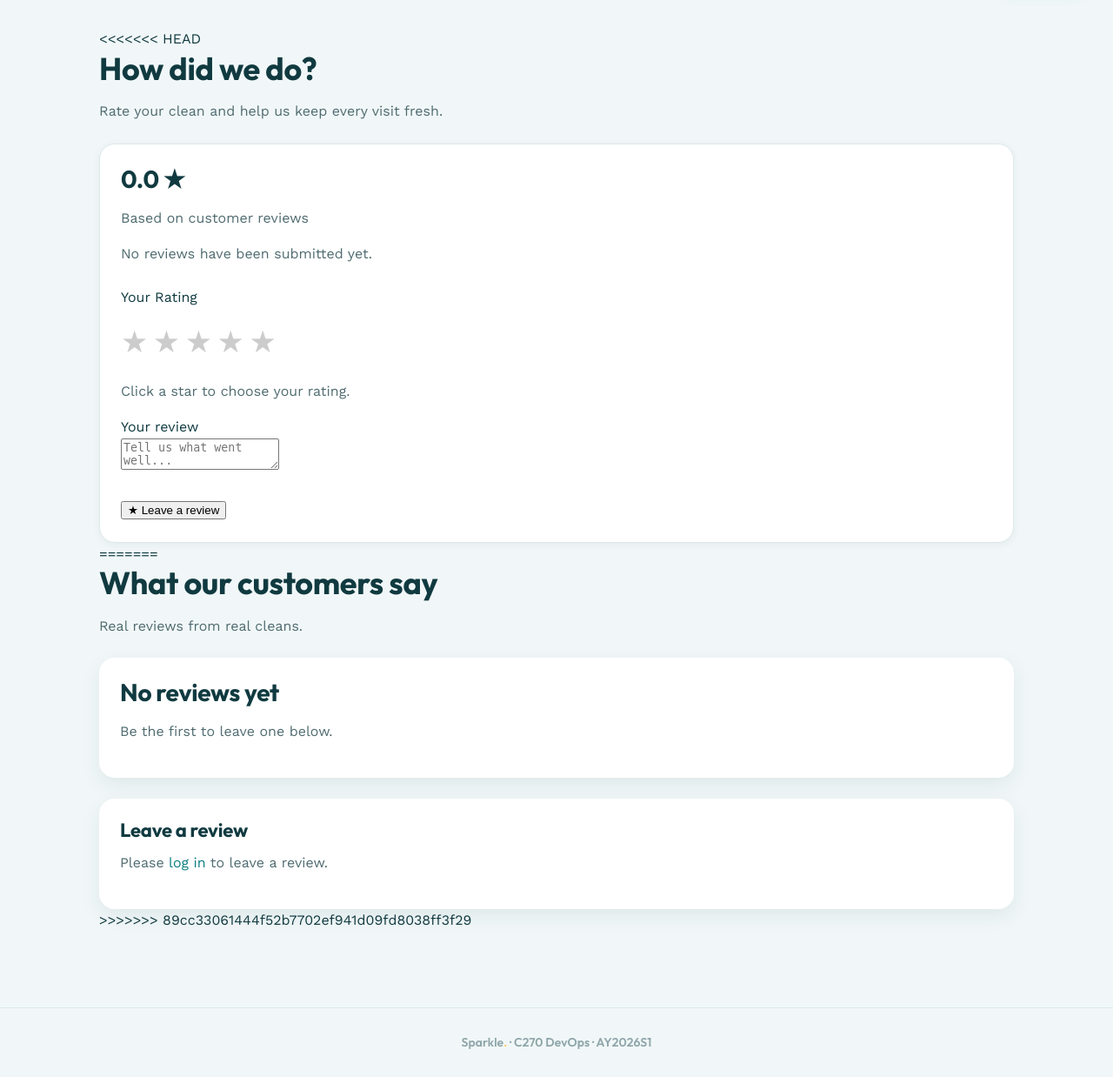
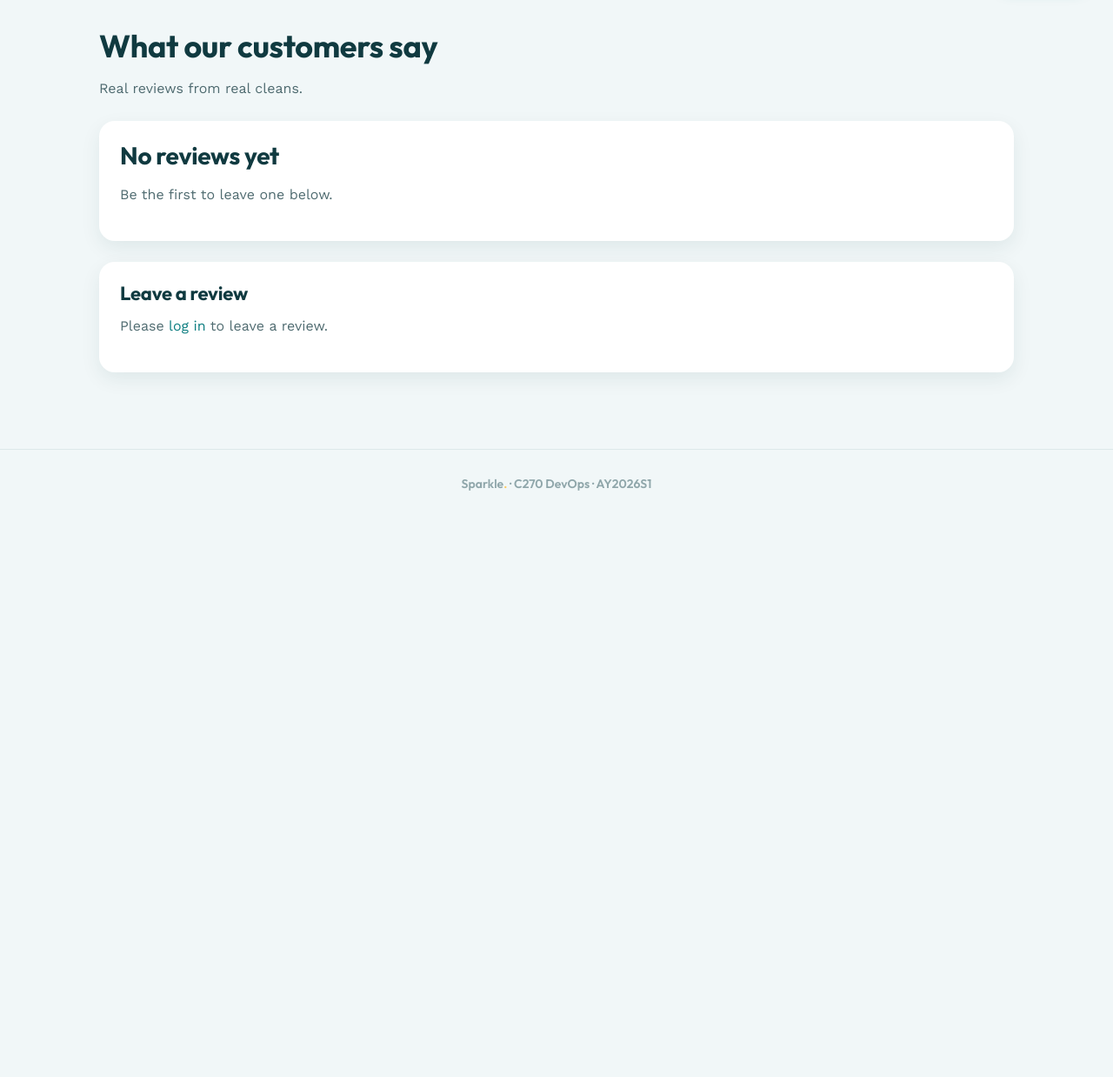
Before and after one commit to Hao-Jun-rp/C270-Team2, a Flask app: template app/reviews/templates/reviews/index.html in a window 1280 px wide. Shown: the part 81-1319 px from the top of the page at 87% size. After the commit the page ends 645 px from the top, so only its background shows below. Run offline with Flask 3, Linux system fonts and the light colour scheme; the template is opened without the code that fills it, so the values that code supplies are empty; parts of the project's set-up code (start-up, migrations or seed data) failed here and were passed over.

Commit message:
Fix reviews tests and resolve merge conflicts

```diff
--- a/app/reviews/templates/reviews/index.html
+++ b/app/reviews/templates/reviews/index.html
@@ -2,144 +2,6 @@
 
 {% block title %}Reviews &middot; Sparkle{% endblock %}
 {% block content %}
-<<<<<<< HEAD
-
-<h1>How did we do?</h1>
-<p class="text-muted">
-    Rate your clean and help us keep every visit fresh.
-</p>
-
-<div class="card" style="margin-top:24px">
-
-    <h2>{{ "%.1f"|format(average_rating) }} ★</h2>
-
-    <p class="text-muted">
-        Based on {{ review_count }}
-        {% if review_count == 1 %}
-            customer review
-        {% else %}
-            customer reviews
-        {% endif %}
-    </p>
-
-    {% for review in reviews %}
-        <div class="card" style="margin-top:16px">
-
-            <strong>{{ review.name }}</strong>
-
-            <span style="float:right;color:#FFC95C">
-                {% for number in range(1, 6) %}
-                    {% if number <= review.stars %}
-                        ★
-                    {% else %}
-                        <span style="color:#ccc">★</span>
-                    {% endif %}
-                {% endfor %}
-            </span>
-
-            <p>{{ review.text }}</p>
-
-        </div>
-    {% else %}
-        <p class="text-muted">No reviews have been submitted yet.</p>
-    {% endfor %}
-
-    <form
-        id="reviewForm"
-        action="{{ url_for('reviews.submit') }}"
-        method="POST"
-        style="margin-top:24px"
-    >
-
-        <label>Your Rating</label><br>
-
-        <div class="star-rating">
-            <span class="star" data-value="1">★</span>
-            <span class="star" data-value="2">★</span>
-            <span class="star" data-value="3">★</span>
-            <span class="star" data-value="4">★</span>
-            <span class="star" data-value="5">★</span>
-        </div>
-
-        <input type="hidden" name="rating" id="rating">
-
-        <p id="ratingMessage" class="text-muted">
-            Click a star to choose your rating.
-        </p>
-
-        <label for="review">Your review</label><br>
-
-        <textarea
-            id="review"
-            name="review"
-            placeholder="Tell us what went well..."
-            required
-        ></textarea>
-
-        <br><br>
-
-        <button type="submit">★ Leave a review</button>
-
-    </form>
-
-</div>
-
-<style>
-.star-rating {
-    margin: 10px 0;
-}
-
-.star {
-    color: #ccc;
-    cursor: pointer;
-    font-size: 35px;
-    transition: 0.2s;
-}
-
-.star.active {
-    color: #FFC95C;
-}
-</style>
-
-<script>
-const stars = document.querySelectorAll(".star");
-const rating = document.getElementById("rating");
-const reviewForm = document.getElementById("reviewForm");
-const ratingMessage = document.getElementById("ratingMessage");
-
-stars.forEach((star) => {
-    star.addEventListener("click", () => {
-        const value = Number(star.dataset.value);
-        rating.value = value;
-
-        ratingMessage.textContent =
-            value === 1
-                ? "1 star selected"
-                : value + " stars selected";
-
-        stars.forEach((currentStar) => {
-            const currentValue =
-                Number(currentStar.dataset.value);
-
-            currentStar.classList.toggle(
-                "active",
-                currentValue <= value
-            );
-        });
-    });
-});
-
-reviewForm.addEventListener("submit", (event) => {
-    if (!rating.value) {
-        event.preventDefault();
-        ratingMessage.textContent =
-            "Please select a rating before submitting.";
-        ratingMessage.style.color = "red";
-    }
-});
-</script>
-
-=======
 
 {% if heading_service %}
   <h1>Reviews for {{ heading_service.name }}</h1>
@@ -311,5 +173,4 @@ reviewForm.addEventListener("submit", (event) => {
     }
   })();
 </script>
->>>>>>> 89cc33061444f52b7702ef941d09fd8038ff3f29
 {% endblock %}
```
Also changed, not shown: app/reviews/routes.py (+47 -72 lines), pytest.ini (+1 -7 lines), tests/conftest.py (+17 -28 lines).
